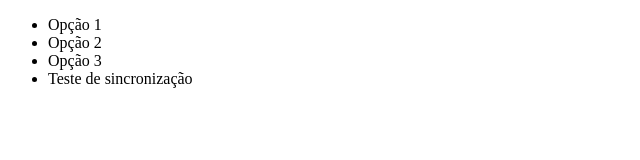
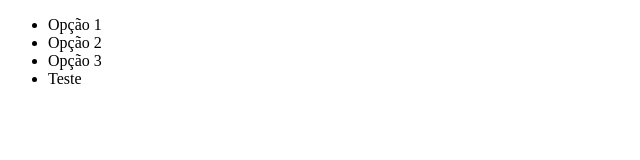
Before and after one commit to L4nex/alura-git, a plain HTML site: page index.html in a window 1280 px wide. Shown: the full height of the page, 0-640 px from the left. Drawn offline with Linux system fonts and the light colour scheme.

Commit message:
teste de renomeação

```diff
--- a/index.html
+++ b/index.html
@@ -11,7 +11,7 @@
         <li>Opção 1</li>
         <li>Opção 2</li>
         <li>Opção 3</li>
-        <li>Teste de sincronização</li>
+        <li>Teste</li>
     </ul>
 
 </body>
```
